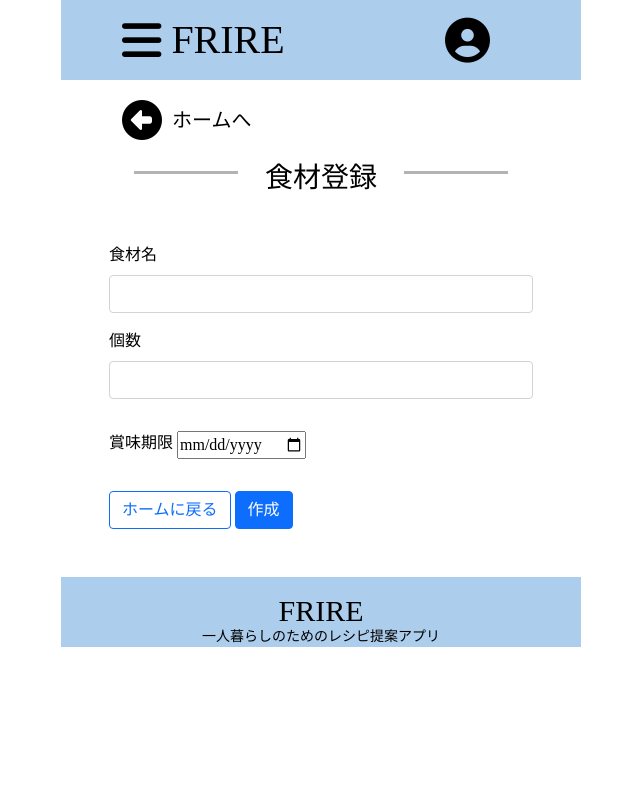
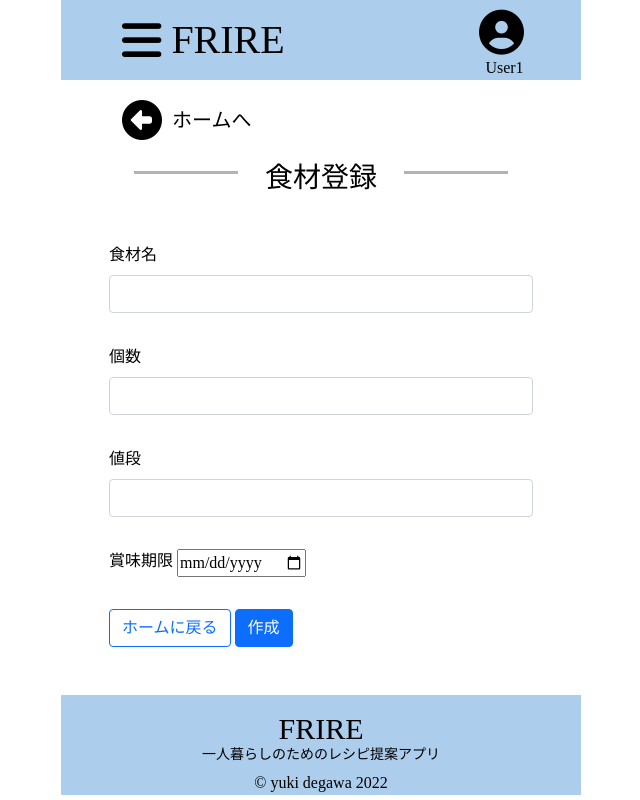
Before and after one commit to yukitech/FRIRE, a Flask app: page /create in a window 1280 px wide. Shown: the whole page, without its empty margins (319-959 px from the left). Run offline with Flask 2, Linux system fonts and the light colour scheme; parts of the project's set-up code (start-up, migrations or seed data) failed here and were passed over; some libraries are stand-ins or nearby versions.

Commit message:
Layout Modification

```diff
--- a/app.py
+++ b/app.py
@@ -3,7 +3,7 @@ from flask_sqlalchemy import SQLAlchemy
 from datetime import datetime
 from sqlalchemy import desc
 from encoder import make_taste_list, insert
-#import recipeSearch
+import recipeSearch
 
 app = Flask(__name__)
 app.config['SQLALCHEMY_DATABASE_URI'] = 'sqlite:///frire.db'
@@ -13,6 +13,7 @@ class FridgeItem(db.Model):
   id = db.Column(db.Integer, primary_key=True, autoincrement=True)
   itemName = db.Column(db.String(30), nullable=False)
   itemNum = db.Column(db.Integer, nullable=False)
+  itemCost = db.Column(db.Integer)
   expiryDate = db.Column(db.DateTime, nullable=False)
 
 class Recipes(db.Model):
@@ -29,7 +30,7 @@ onClick = 0
 
 @app.route('/')
 def index():
-  menu_titles = {'fridgeItem':"冷蔵庫の中身", 'recipe':"レシピ", 'calender':"食事カレンダー", 'goal':"あなたの目標", 'create':"レシート読み取り", 'cost':"食材費"}
+  menu_titles = {'fridgeItem':"冷蔵庫の中身", 'recipe':"レシピ", 'calender':"食事カレンダー", 'goal':"あなたの目標", 'create':"食材登録", 'cost':"食材費"}
   return render_template('index.html', menu_titles=menu_titles)
 
 
@@ -41,14 +42,15 @@ def fridgeItem():
   else:
     itemName = request.form.get('itemName')
     itemNum = request.form.get('itemNum')
+    itemCost = request.form.get('itemCost')
     expiryDate = request.form.get('expiryDate')
 
     expiryDate = datetime.strptime(expiryDate, '%Y-%m-%d')
-    new_post = FridgeItem(itemName=itemName, itemNum=itemNum, expiryDate=expiryDate)
+    new_post = FridgeItem(itemName=itemName, itemNum=itemNum, itemCost=itemCost, expiryDate=expiryDate)
 
     db.session.add(new_post)
     db.session.commit()
-    #recipeSearch.recipe_update()
+    recipeSearch.recipe_update(db, FridgeItem, Recipes)
     return redirect('/fridgeItem')
 
 
--- /dev/null
+++ b/static/css/create.css
@@ -0,0 +1,3 @@
+.form-itemName {
+  padding-bottom: 16px;
+}
--- a/static/css/style.css
+++ b/static/css/style.css
@@ -10,6 +10,11 @@ body {
 a {
   text-decoration: none;
   color: black;
+}
+a:hover {
+  transition: 0.25s;
+  opacity: 50%;
+  text-decoration: none;
 }
 li {
   list-style: none;
@@ -42,6 +47,10 @@ header .wrapper {
 header .nav-left {
   display: flex;
 }
+header .nav-right p {
+  margin: 0;
+  text-align: center;
+}
 .page-title {
   font-size: 18px;
   color: black;
@@ -53,7 +62,8 @@ header .nav-left {
 }
 .fa-circle-user {
   font-size: 45px;
-  margin: 18px 40px 18px 0;
+  /* margin: 18px 40px 18px 0; */
+  margin: 10px 6px 0 0;
 }
 .fa-bars {
   font-size: 45px;
@@ -97,15 +107,20 @@ nav p {
 footer {
   background-color: #adcdec;
   width: 100%;
-  height: 70px;
+  height: 100px;
   /* position: fixed;
   z-index: 100; */
 }
 footer .page-title {
   font-size: 14px;
+  padding: 16px 0 0 0;
 }
 footer .page-title span {
   font-size: 30px;
+}
+footer .copyright {
+  margin: 0;
+  text-align: center;
 }
 
 @media screen and (max-width:520px) {
--- a/templates/base.html
+++ b/templates/base.html
@@ -4,7 +4,7 @@
   <meta charset="UTF-8">
   <meta http-equiv="X-UA-Compatible" content="IE=edge">
   <meta name="viewport" content="width=device-width, initial-scale=1.0">
-  <title>Document</title>
+  <title>FRIRE</title>
   <link rel="stylesheet" href="static/css/reset.css">
   <link rel="stylesheet" href="{{ url_for('static', filename='css/bootstrap.min.css')}}">
   <link rel="stylesheet" href="static/css/style.css">
@@ -19,7 +19,10 @@
           <i class="fa-solid fa-bars"></i>
           <h1 class="page-title"><span>FRIRE</span></h1>
         </div><!-- /.nav-left -->
-        <a href=""><i class="fa-solid fa-circle-user"></i></a>
+        <div class="nav-right">
+          <a href=""><i class="fa-solid fa-circle-user"></i></a>
+          <p>User1</p>
+        </div><!-- /.nav-right -->
       </div><!-- /.wrapper -->
     </div><!-- /.header -->
   </header>
@@ -31,6 +34,7 @@
   <footer>
     <div class="wrapper">
       <h1 class="page-title"><span>FRIRE</span><br>一人暮らしのためのレシピ提案アプリ</h1>
+      <p class="copyright">© yuki degawa 2022</p>
     </div><!-- /.wrapper -->
   </footer>
 </body>
--- a/templates/create.html
+++ b/templates/create.html
@@ -1,15 +1,23 @@
 {% extends 'base.html' %}
+
+{% block head %}
+<link rel="stylesheet" href="static/css/create.css">
+{% endblock %}
 
 {% block body %}
 <h2 class="page-menu-title">食材登録</h2>
 <form class="m-5" action="/fridgeItem" method="POST">
-  <div class="mb-3 pd-3">
+  <div class="mb-3 pd-3 form-itemName">
     <label for="itemName" class="form-label">食材名</label>
     <input type="text" class="form-control" name="itemName">
   </div>
   <div class="mb-3 pb-3">
     <label for="itemNum" class="form-label">個数</label>
     <input type="number" class="form-control" name="itemNum">
+  </div>
+  <div class="mb-3 pb-3">
+    <label for="itemCost" class="form-label">値段</label>
+    <input type="number" class="form-control" name="itemCost">
   </div>
   <div class="mb-3 pb-3">
     <label for="due">賞味期限</label>
```
Also changed, not shown: recipeSearch.py (+5 -4 lines), instance/frire.db.
